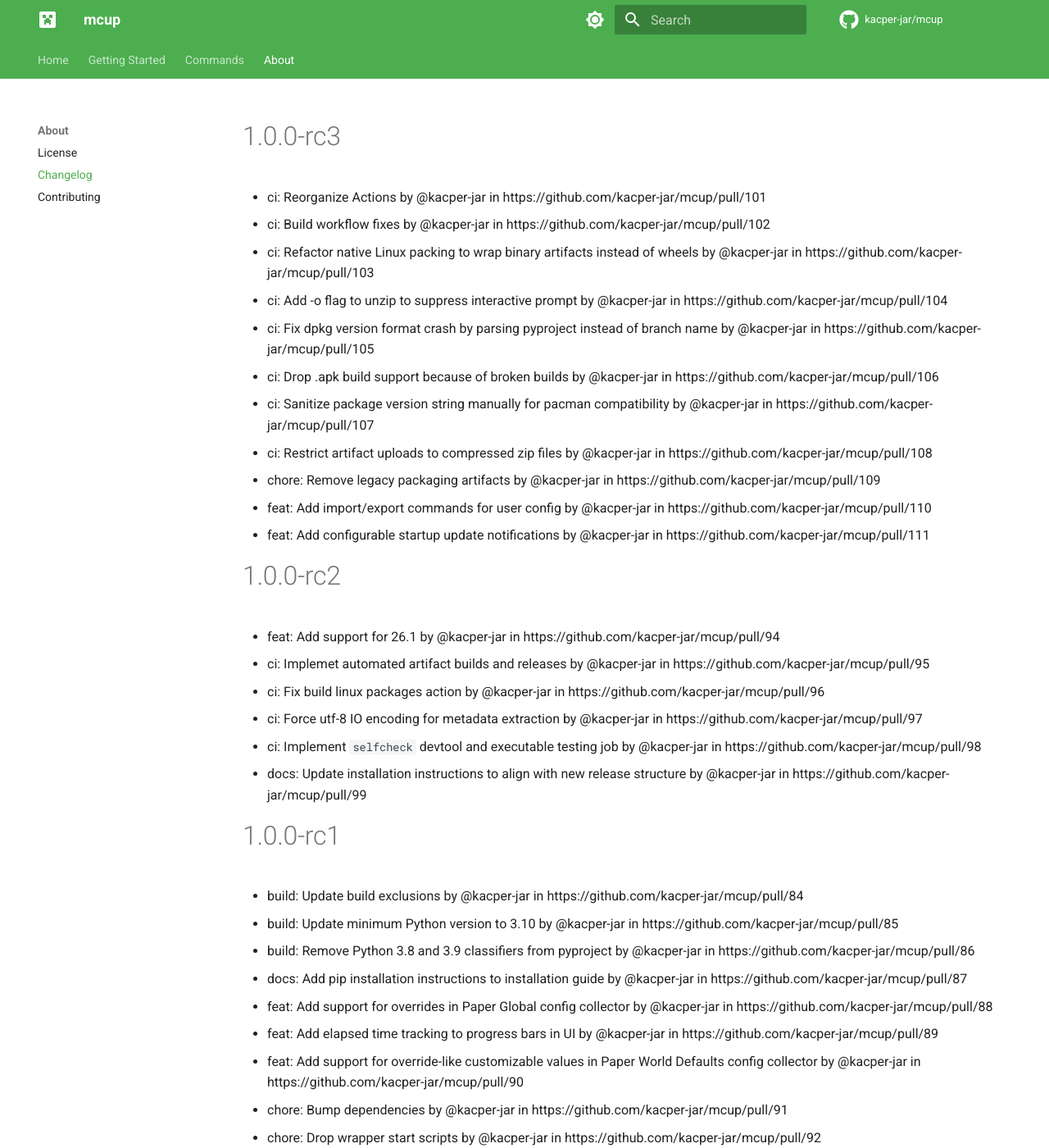
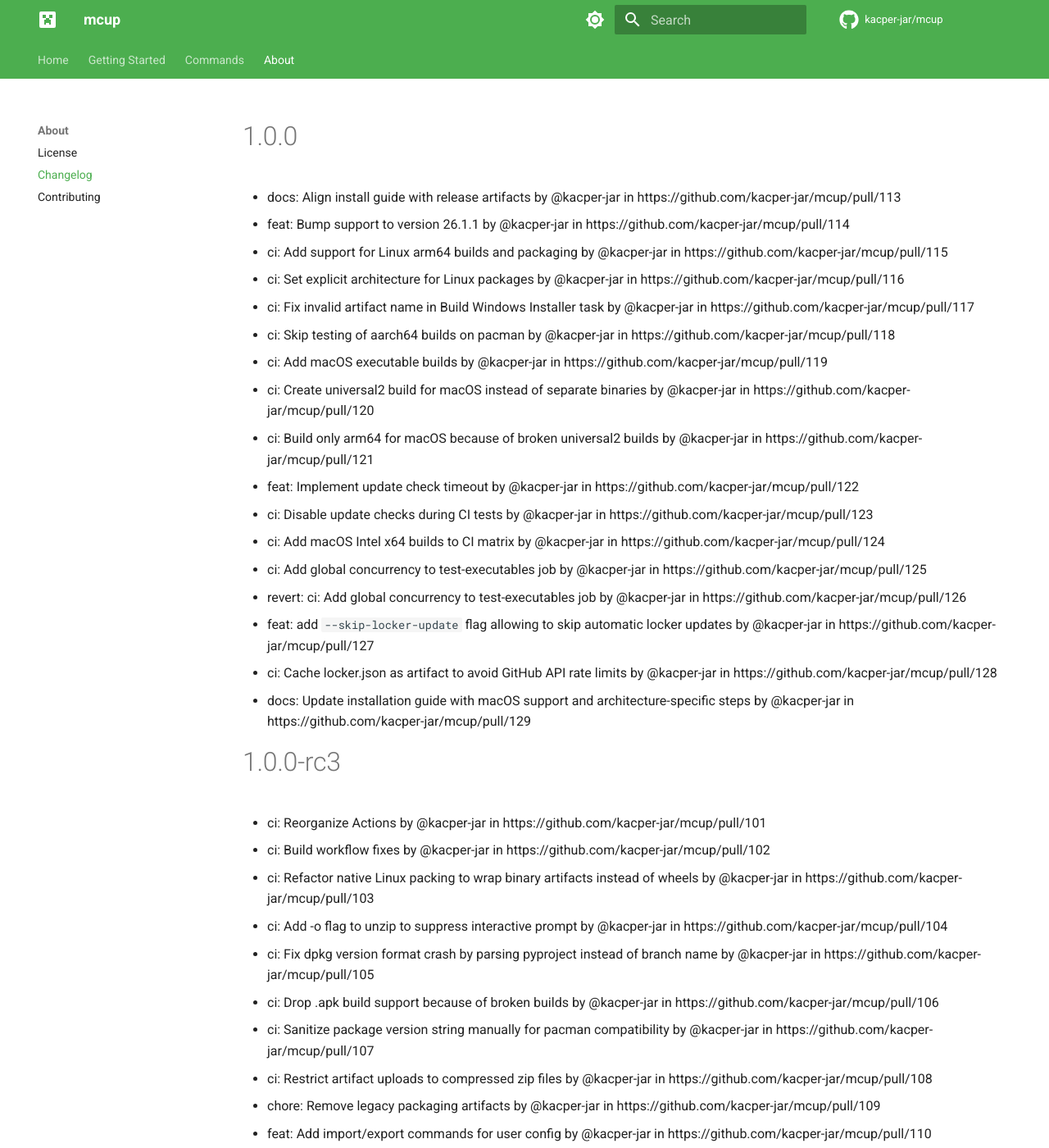
Before and after one commit to kacper-jar/mcup, an MkDocs documentation site: the page built from docs/about/changelog.md, in a window 1280 px wide and 1400 px high. Shown: the whole window at 82% size. Built offline with MkDocs 1.6.1 and Material for MkDocs 9.7.7, drawn with Linux system fonts in a browser that asks for light colours; comment, search, counter and statistics services are not loaded; the version menu is left out.

Commit message:
chore: update changelog for 1.0.0 release

```diff
--- a/docs/about/changelog.md
+++ b/docs/about/changelog.md
@@ -1,3 +1,23 @@
+# 1.0.0
+
+* docs: Align install guide with release artifacts by @kacper-jar in https://github.com/kacper-jar/mcup/pull/113
+* feat: Bump support to version 26.1.1 by @kacper-jar in https://github.com/kacper-jar/mcup/pull/114
+* ci: Add support for Linux arm64 builds and packaging by @kacper-jar in https://github.com/kacper-jar/mcup/pull/115
+* ci: Set explicit architecture for Linux packages by @kacper-jar in https://github.com/kacper-jar/mcup/pull/116
+* ci: Fix invalid artifact name in Build Windows Installer task by @kacper-jar in https://github.com/kacper-jar/mcup/pull/117
+* ci: Skip testing of aarch64 builds on pacman by @kacper-jar in https://github.com/kacper-jar/mcup/pull/118
+* ci: Add macOS executable builds by @kacper-jar in https://github.com/kacper-jar/mcup/pull/119
+* ci: Create universal2 build for macOS instead of separate binaries by @kacper-jar in https://github.com/kacper-jar/mcup/pull/120
+* ci: Build only arm64 for macOS because of broken universal2 builds by @kacper-jar in https://github.com/kacper-jar/mcup/pull/121
+* feat: Implement update check timeout by @kacper-jar in https://github.com/kacper-jar/mcup/pull/122
+* ci: Disable update checks during CI tests by @kacper-jar in https://github.com/kacper-jar/mcup/pull/123
+* ci: Add macOS Intel x64 builds to CI matrix by @kacper-jar in https://github.com/kacper-jar/mcup/pull/124
+* ci: Add global concurrency to test-executables job by @kacper-jar in https://github.com/kacper-jar/mcup/pull/125
+* revert: ci: Add global concurrency to test-executables job by @kacper-jar in https://github.com/kacper-jar/mcup/pull/126
+* feat: add `--skip-locker-update` flag allowing to skip automatic locker updates by @kacper-jar in https://github.com/kacper-jar/mcup/pull/127
+* ci: Cache locker.json as artifact to avoid GitHub API rate limits by @kacper-jar in https://github.com/kacper-jar/mcup/pull/128
+* docs: Update installation guide with macOS support and architecture-specific steps by @kacper-jar in https://github.com/kacper-jar/mcup/pull/129
+
 # 1.0.0-rc3
 
 * ci: Reorganize Actions by @kacper-jar in https://github.com/kacper-jar/mcup/pull/101
```
